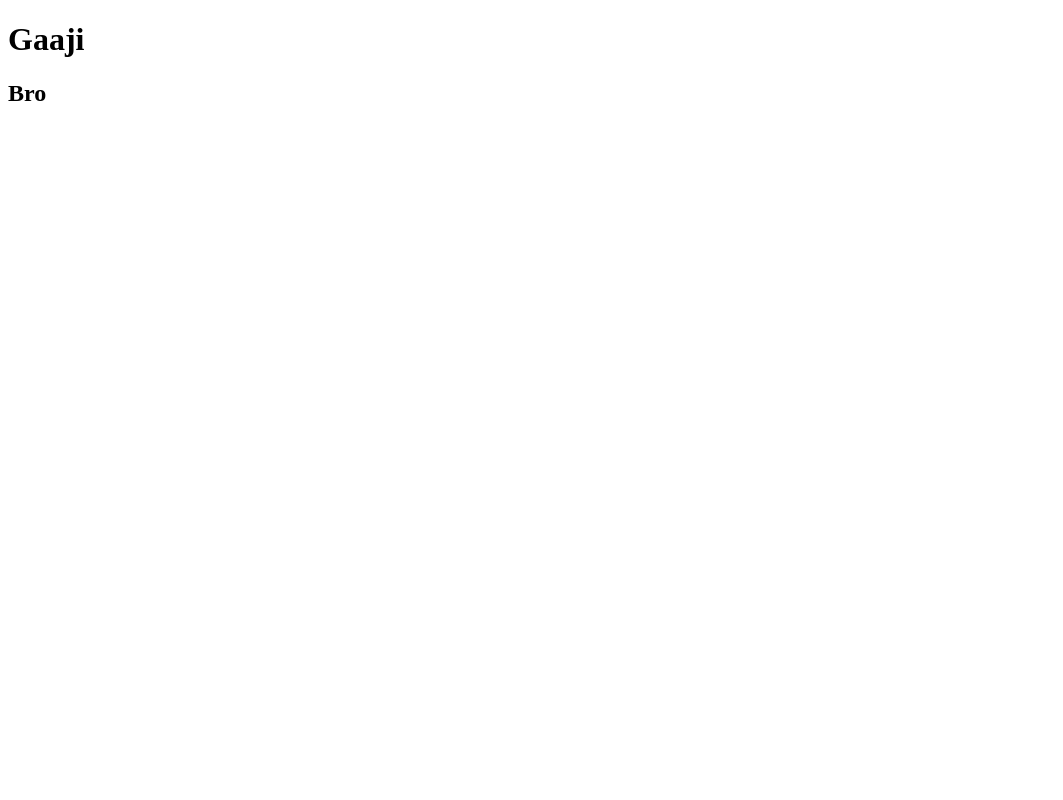
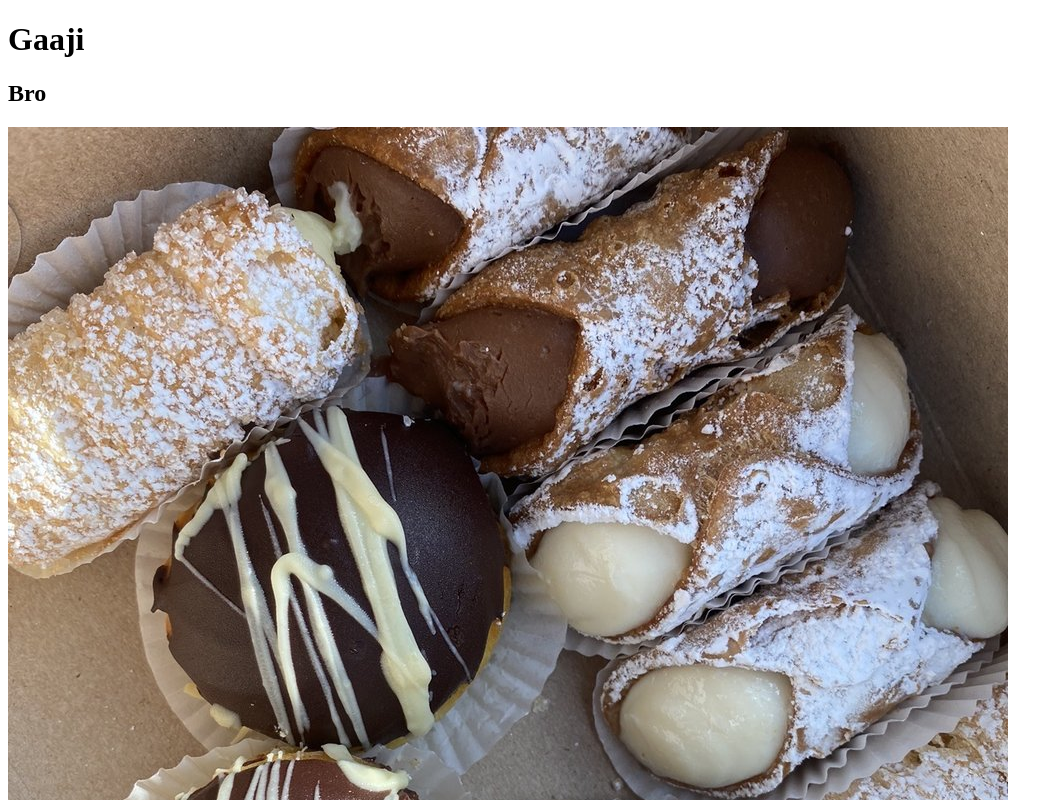
Before and after one commit to gaaji12345/MyProfile, a plain HTML site: page index.html in a window 1280 px wide. Shown: the top 800 px of the page, without its empty margins (0-1063 px from the left). Drawn offline with Linux system fonts and the light colour scheme.

Commit message:
Aded image

```diff
--- a/index.html
+++ b/index.html
@@ -7,6 +7,7 @@
 <body>
 <h1> Gaaji</h1>
 <h2> Bro</h2>
+<img src="assets/images/1000s.jpg">
 
 </body>
 </html>
```
Also changed, not shown: assets/images/1000s.jpg (added).
